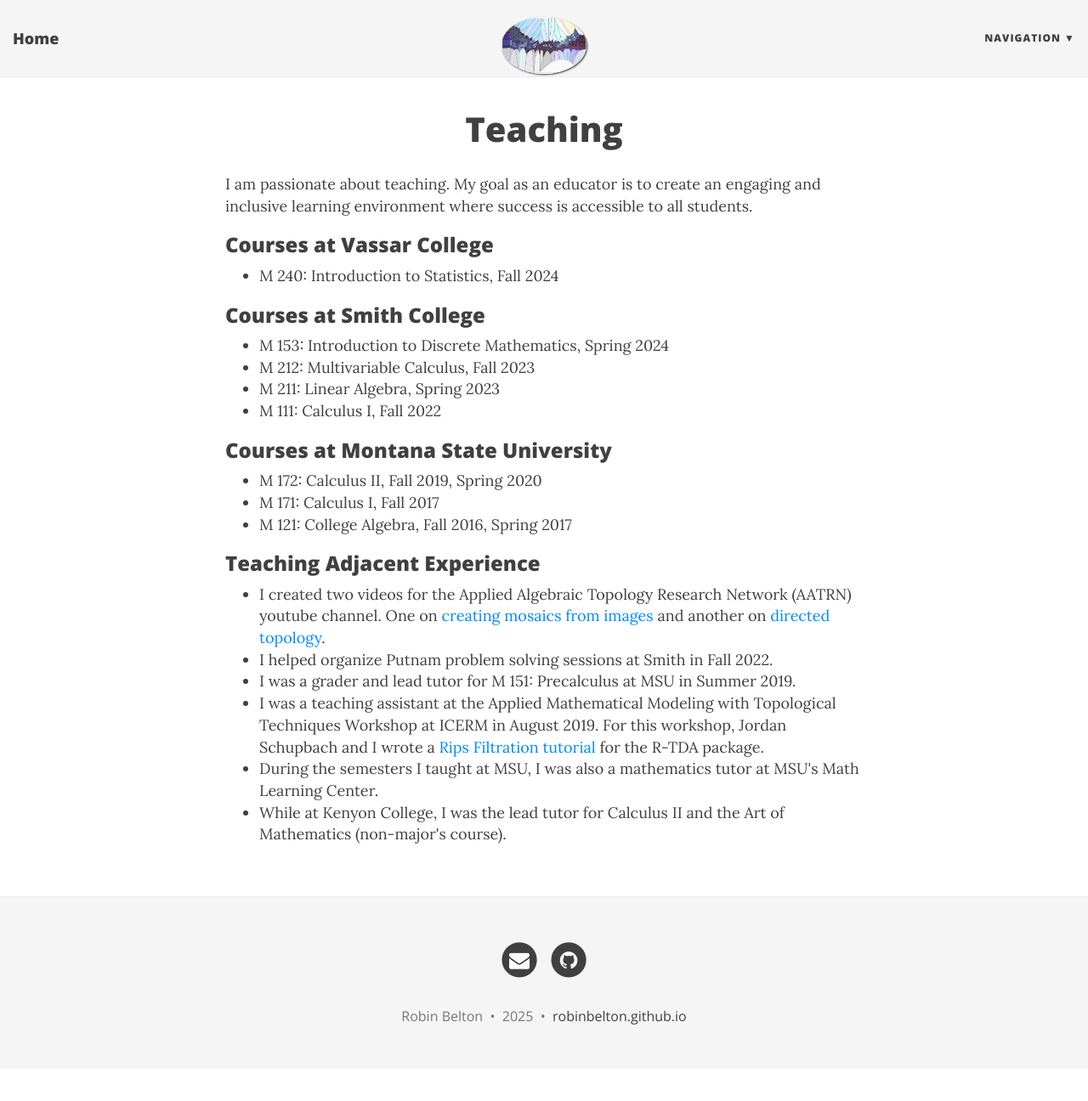
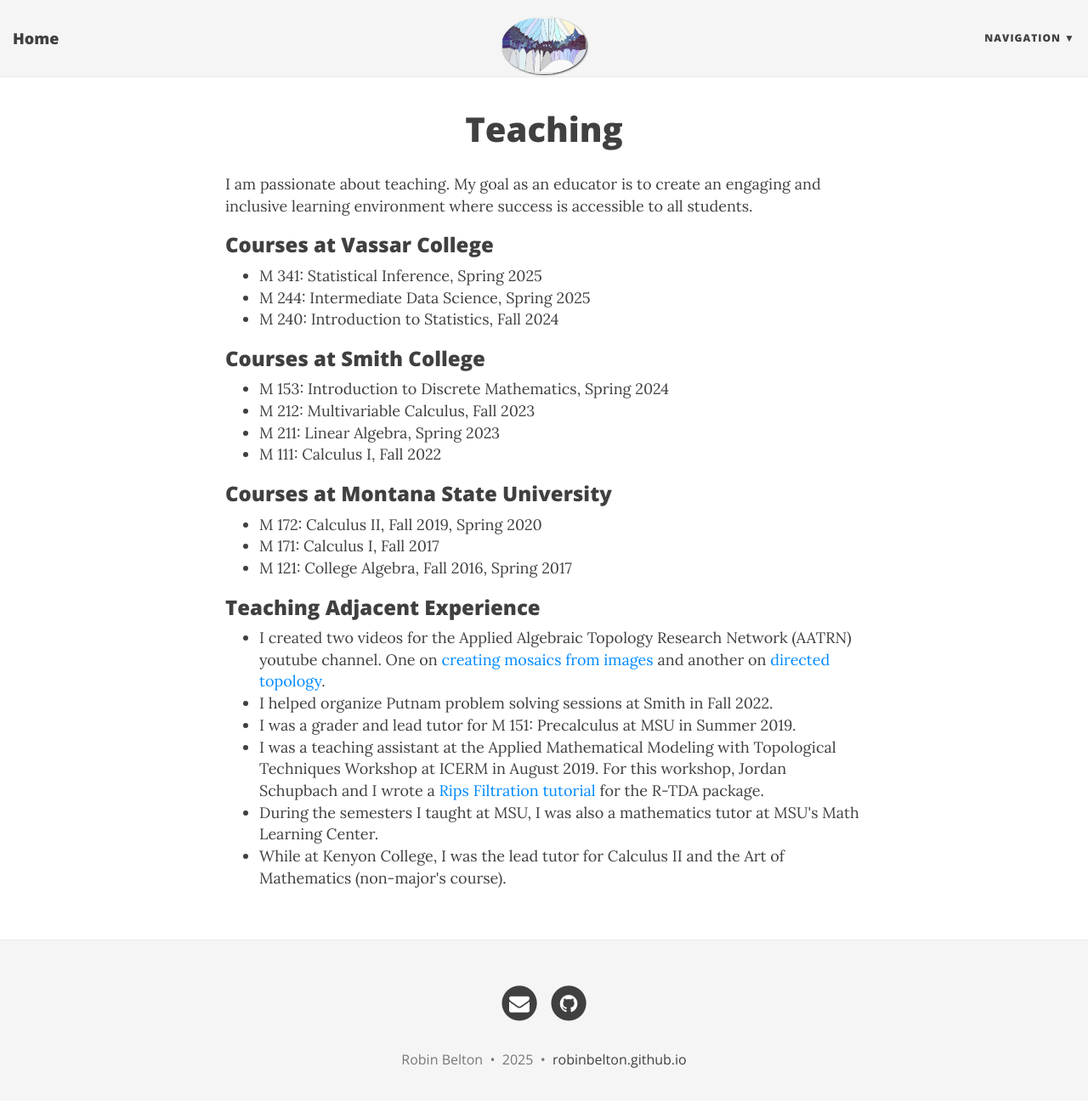
Before and after one commit to robinbelton/robinbelton.github.io, a Jekyll site: the page built from teaching.html, in a window 1280 px wide and 1309 px high. Shown: the top 1296 px of the window at 85% size. Built offline with Jekyll 4.4.1, drawn with Linux system fonts in a browser that asks for light colours; nearby versions of some CDN libraries.

Commit message:
Edit teaching page

```diff
--- a/teaching.html
+++ b/teaching.html
@@ -9,6 +9,8 @@ I am passionate about teaching. My goal as an educator is to create an engaging
 
 <h3>Courses at Vassar College</h3>
 <ul>
+<li>M 341: Statistical Inference, Spring 2025 </li>
+<li>M 244: Intermediate Data Science, Spring 2025</li>
 <li>M 240: Introduction to Statistics, Fall 2024</li>
 </ul>
 
```
